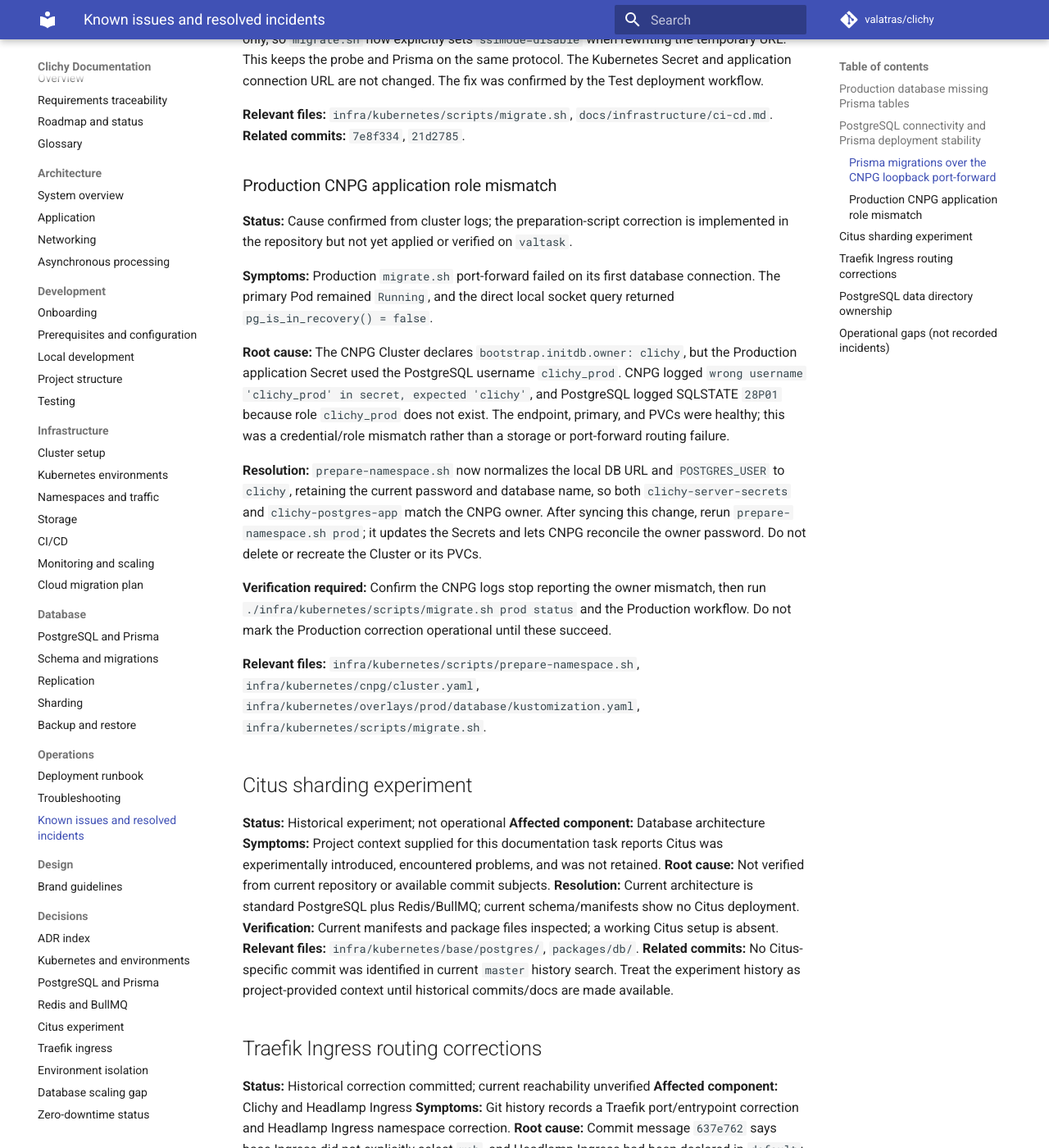
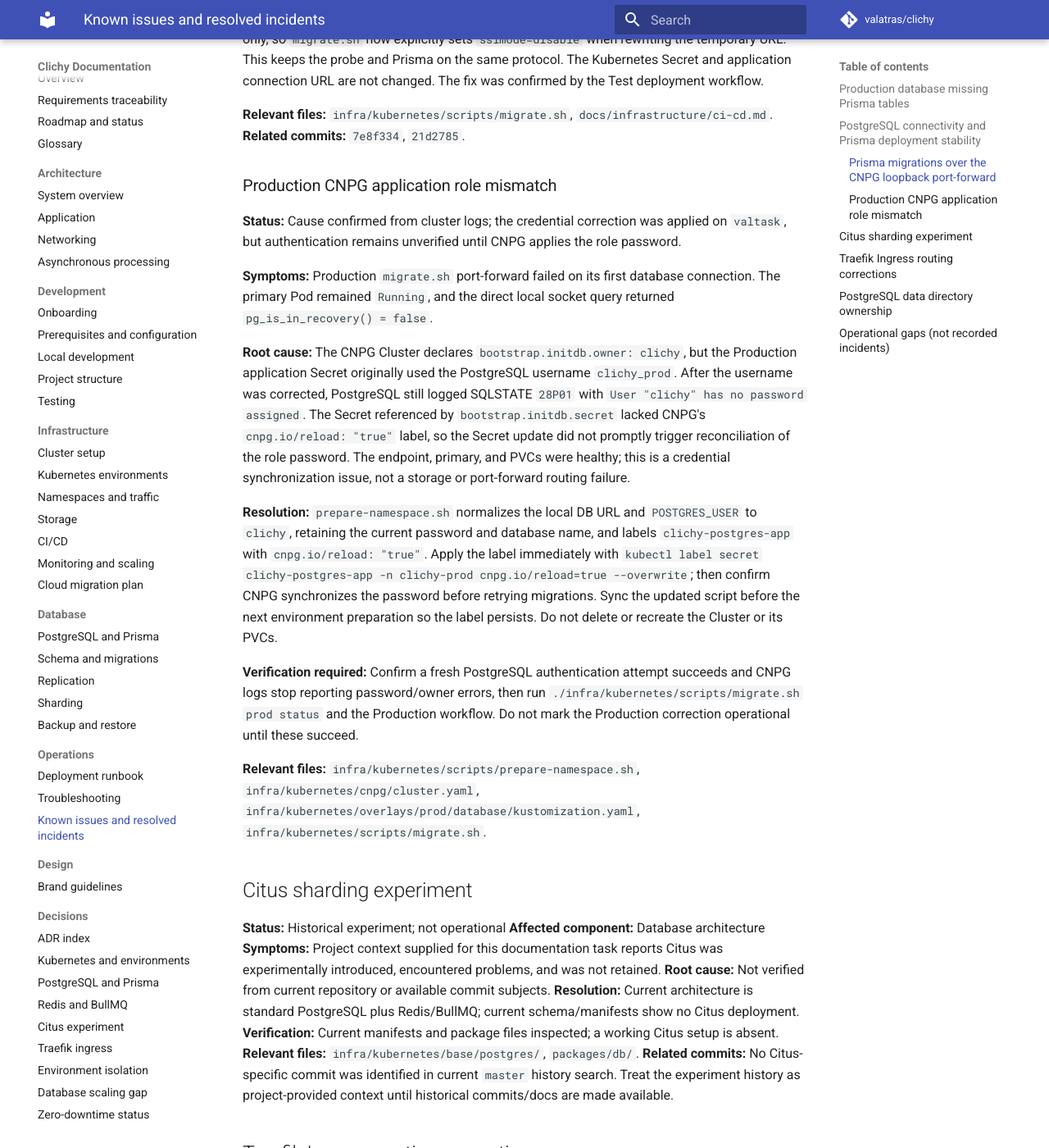
Before and after one commit to Valatras/clichy, an MkDocs documentation site: the page built from docs/operations/known-issues.md, in a window 1280 px wide and 1400 px high, scrolled down 1256 px. Shown: the whole window at 82% size. Built offline with MkDocs 1.6.1 and Material for MkDocs 9.7.7, drawn with Linux system fonts in a browser that asks for light colours; comment, search, counter and statistics services are not loaded.

Commit message:
fix: update CNPG role password synchronization and enhance prepare-namespace script

```diff
--- a/docs/operations/known-issues.md
+++ b/docs/operations/known-issues.md
@@ -36,15 +36,15 @@ This is a record of issues evidenced by current documentation, source, or Git hi
 
 ### Production CNPG application role mismatch
 
-**Status:** Cause confirmed from cluster logs; the preparation-script correction is implemented in the repository but not yet applied or verified on `valtask`.
+**Status:** Cause confirmed from cluster logs; the credential correction was applied on `valtask`, but authentication remains unverified until CNPG applies the role password.
 
 **Symptoms:** Production `migrate.sh` port-forward failed on its first database connection. The primary Pod remained `Running`, and the direct local socket query returned `pg_is_in_recovery() = false`.
 
-**Root cause:** The CNPG Cluster declares `bootstrap.initdb.owner: clichy`, but the Production application Secret used the PostgreSQL username `clichy_prod`. CNPG logged `wrong username 'clichy_prod' in secret, expected 'clichy'`, and PostgreSQL logged SQLSTATE `28P01` because role `clichy_prod` does not exist. The endpoint, primary, and PVCs were healthy; this was a credential/role mismatch rather than a storage or port-forward routing failure.
+**Root cause:** The CNPG Cluster declares `bootstrap.initdb.owner: clichy`, but the Production application Secret originally used the PostgreSQL username `clichy_prod`. After the username was corrected, PostgreSQL still logged SQLSTATE `28P01` with `User "clichy" has no password assigned`. The Secret referenced by `bootstrap.initdb.secret` lacked CNPG's `cnpg.io/reload: "true"` label, so the Secret update did not promptly trigger reconciliation of the role password. The endpoint, primary, and PVCs were healthy; this is a credential synchronization issue, not a storage or port-forward routing failure.
 
-**Resolution:** `prepare-namespace.sh` now normalizes the local DB URL and `POSTGRES_USER` to `clichy`, retaining the current password and database name, so both `clichy-server-secrets` and `clichy-postgres-app` match the CNPG owner. After syncing this change, rerun `prepare-namespace.sh prod`; it updates the Secrets and lets CNPG reconcile the owner password. Do not delete or recreate the Cluster or its PVCs.
+**Resolution:** `prepare-namespace.sh` normalizes the local DB URL and `POSTGRES_USER` to `clichy`, retaining the current password and database name, and labels `clichy-postgres-app` with `cnpg.io/reload: "true"`. Apply the label immediately with `kubectl label secret clichy-postgres-app -n clichy-prod cnpg.io/reload=true --overwrite`; then confirm CNPG synchronizes the password before retrying migrations. Sync the updated script before the next environment preparation so the label persists. Do not delete or recreate the Cluster or its PVCs.
 
-**Verification required:** Confirm the CNPG logs stop reporting the owner mismatch, then run `./infra/kubernetes/scripts/migrate.sh prod status` and the Production workflow. Do not mark the Production correction operational until these succeed.
+**Verification required:** Confirm a fresh PostgreSQL authentication attempt succeeds and CNPG logs stop reporting password/owner errors, then run `./infra/kubernetes/scripts/migrate.sh prod status` and the Production workflow. Do not mark the Production correction operational until these succeed.
 
 **Relevant files:** `infra/kubernetes/scripts/prepare-namespace.sh`, `infra/kubernetes/cnpg/cluster.yaml`, `infra/kubernetes/overlays/prod/database/kustomization.yaml`, `infra/kubernetes/scripts/migrate.sh`.
 
```
Also changed, not shown: 1 other file.
